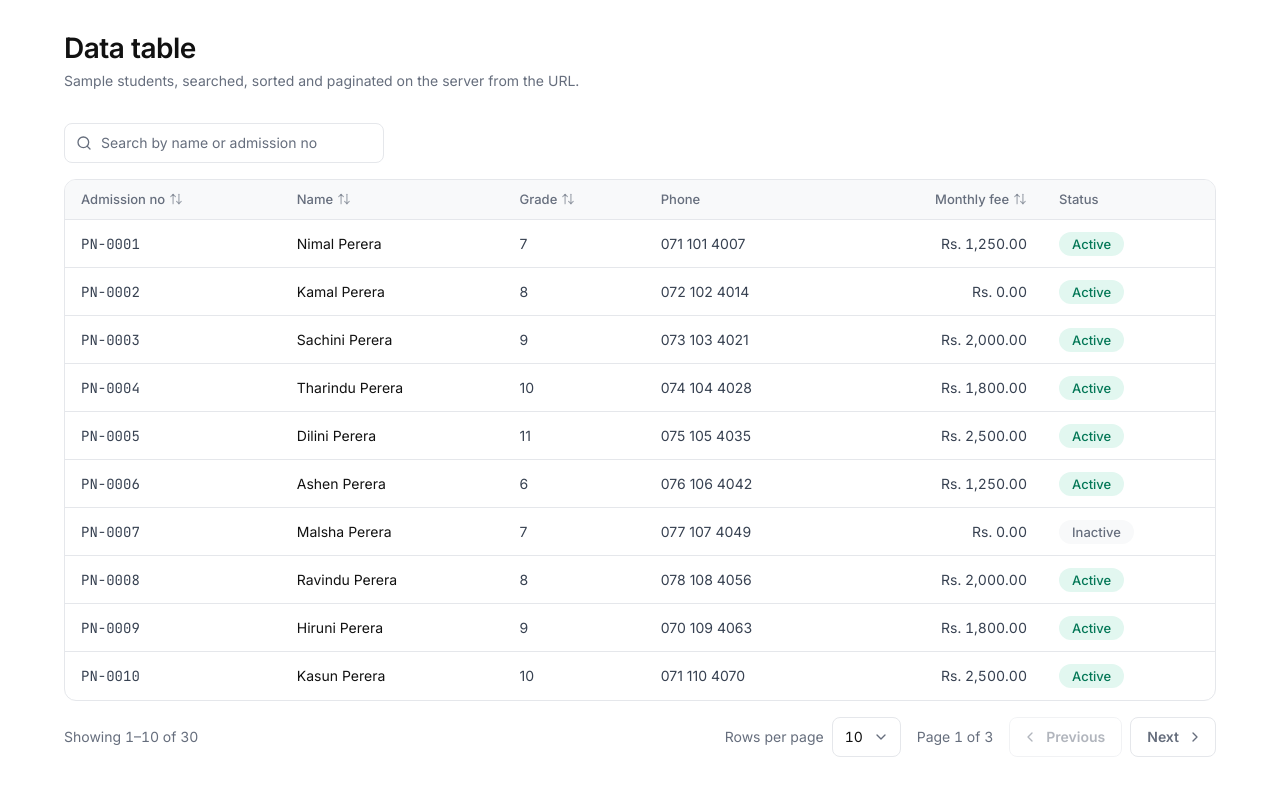
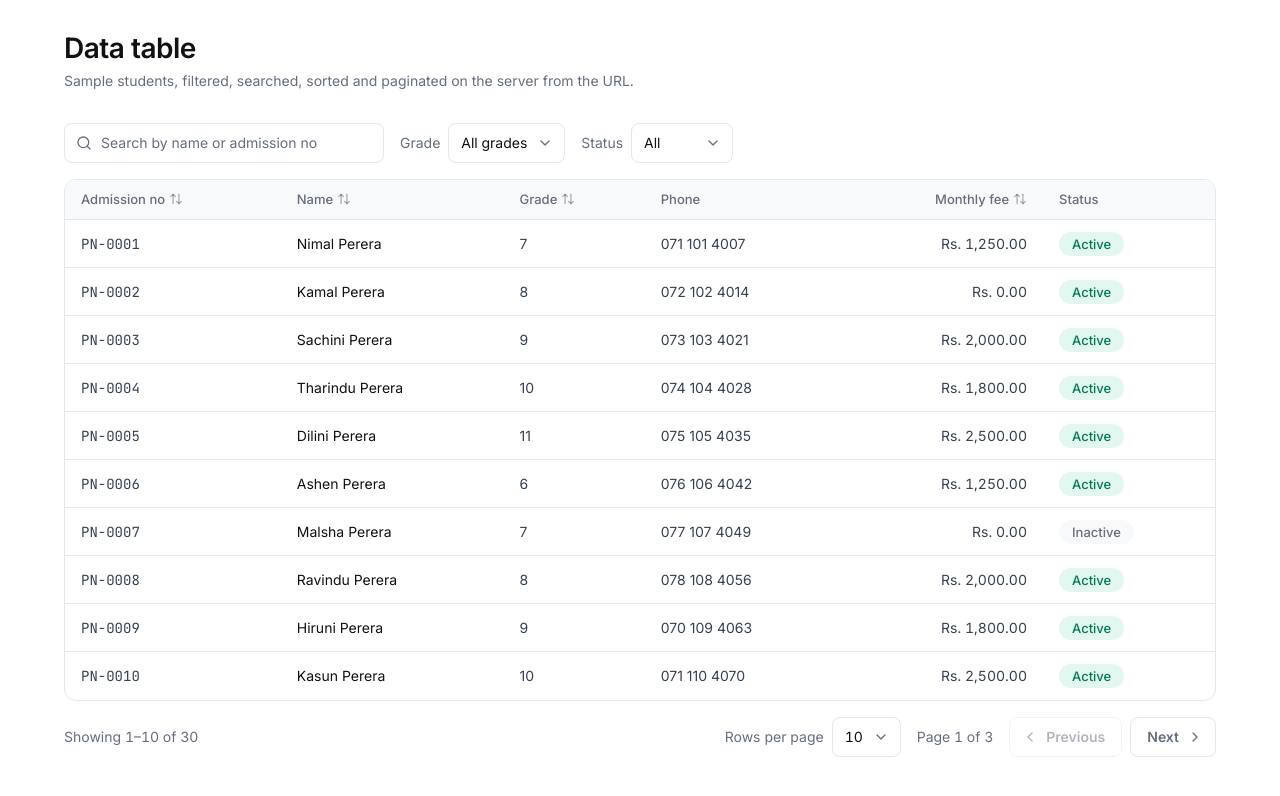
Before and after one commit to hashan1998-it/Panthiya, a Next.js app: page /styleguide/data-table in a window 1280 px wide. Shown: the top 796 px of the page. Built offline with nearby package versions, Linux system fonts and the light colour scheme.

Commit message:
feat: add filters slot to DataTable

```diff
--- a/src/app/styleguide/data-table/page.tsx
+++ b/src/app/styleguide/data-table/page.tsx
@@ -5,6 +5,8 @@ import { Skeleton } from "@/components/ui/skeleton";
 import { getPageInfo, parseTableParams } from "@/lib/table-params";
 import {
   DEMO_SORTABLE_COLUMNS,
+  filterStudents,
+  parseDemoFilters,
   SAMPLE_STUDENTS,
   searchStudents,
   sortStudents,
@@ -18,8 +20,10 @@ export const metadata: Metadata = {
 type SearchParams = Promise<Record<string, string | string[] | undefined>>;
 
 async function StudentsResults({ searchParams }: { searchParams: SearchParams }) {
-  const params = parseTableParams(await searchParams, DEMO_SORTABLE_COLUMNS);
-  const matching = searchStudents(SAMPLE_STUDENTS, params.q);
+  const raw = await searchParams;
+  const params = parseTableParams(raw, DEMO_SORTABLE_COLUMNS);
+  const filtered = filterStudents(SAMPLE_STUDENTS, parseDemoFilters(raw));
+  const matching = searchStudents(filtered, params.q);
   const sorted = sortStudents(matching, params.sort);
   const { offset } = getPageInfo(sorted.length, params.page, params.pageSize);
   const students = sorted.slice(offset, offset + params.pageSize);
@@ -32,7 +36,7 @@ export default function DataTableDemoPage({ searchParams }: { searchParams: Sear
     <main className="mx-auto flex w-full max-w-300 flex-col gap-8 px-4 py-8 md:px-6">
       <PageHeader
         title="Data table"
-        description="Sample students, searched, sorted and paginated on the server from the URL."
+        description="Sample students, filtered, searched, sorted and paginated on the server from the URL."
       />
       <Suspense fallback={<Skeleton className="h-96 w-full rounded-xl" />}>
         <StudentsResults searchParams={searchParams} />
--- a/src/app/styleguide/data-table/sample-students.ts
+++ b/src/app/styleguide/data-table/sample-students.ts
@@ -1,4 +1,5 @@
-import type { TableSort } from "@/lib/table-params";
+import { z } from "zod";
+import { readParam, type RawSearchParams, type TableSort } from "@/lib/table-params";
 
 export type DemoStudent = {
   id: string;
@@ -44,6 +45,38 @@ export const SAMPLE_STUDENTS: DemoStudent[] = SURNAMES.flatMap((surname, s) =>
   }),
 );
 
+export const DEMO_GRADES = [6, 7, 8, 9, 10, 11] as const;
+export const DEMO_STATUSES = ["active", "inactive"] as const;
+
+export type DemoFilters = {
+  grade?: number;
+  status?: (typeof DEMO_STATUSES)[number];
+};
+
+const gradeSchema = z.coerce
+  .number()
+  .int()
+  .refine((grade) => (DEMO_GRADES as readonly number[]).includes(grade))
+  .optional()
+  .catch(undefined);
+
+const statusSchema = z.enum(DEMO_STATUSES).optional().catch(undefined);
+
+export function parseDemoFilters(raw: RawSearchParams): DemoFilters {
+  return {
+    grade: gradeSchema.parse(readParam(raw, "grade")),
+    status: statusSchema.parse(readParam(raw, "status")),
+  };
+}
+
+export function filterStudents(students: DemoStudent[], filters: DemoFilters): DemoStudent[] {
+  return students.filter(
+    (student) =>
+      (filters.grade === undefined || student.grade === filters.grade) &&
+      (filters.status === undefined || student.active === (filters.status === "active")),
+  );
+}
+
 export function searchStudents(students: DemoStudent[], q: string): DemoStudent[] {
   if (!q) return students;
 
--- a/src/app/styleguide/data-table/students-table.tsx
+++ b/src/app/styleguide/data-table/students-table.tsx
@@ -1,13 +1,24 @@
 "use client";
 
 import { createDataTableColumnHelper, DataTable } from "@/components/shared/data-table";
+import { DataTableSelectFilter } from "@/components/shared/data-table-select-filter";
 import { Badge } from "@/components/ui/badge";
-import { DEMO_SORTABLE_COLUMNS, type DemoStudent } from "./sample-students";
+import { DEMO_GRADES, DEMO_SORTABLE_COLUMNS, type DemoStudent } from "./sample-students";
 
 const feeFormatter = new Intl.NumberFormat("en-LK", {
   minimumFractionDigits: 2,
   maximumFractionDigits: 2,
 });
+
+const GRADE_OPTIONS = DEMO_GRADES.map((grade) => ({
+  value: String(grade),
+  label: `Grade ${grade}`,
+}));
+
+const STATUS_OPTIONS = [
+  { value: "active", label: "Active" },
+  { value: "inactive", label: "Inactive" },
+];
 
 const column = createDataTableColumnHelper<DemoStudent>();
 
@@ -52,6 +63,22 @@ export function StudentsTable({ students, rowCount }: StudentsTableProps) {
       rowCount={rowCount}
       sortableColumns={DEMO_SORTABLE_COLUMNS}
       searchPlaceholder="Search by name or admission no"
+      filters={
+        <>
+          <DataTableSelectFilter
+            param="grade"
+            label="Grade"
+            allLabel="All grades"
+            options={GRADE_OPTIONS}
+          />
+          <DataTableSelectFilter
+            param="status"
+            label="Status"
+            allLabel="All"
+            options={STATUS_OPTIONS}
+          />
+        </>
+      }
       getRowId={(student) => student.id}
     />
   );
--- /dev/null
+++ b/src/components/shared/data-table-select-filter.tsx
@@ -0,0 +1,43 @@
+"use client";
+
+import { useDataTableFilter } from "@/components/shared/data-table";
+import { NativeSelect } from "@/components/ui/native-select";
+
+type FilterOption = {
+  value: string;
+  label: string;
+};
+
+type DataTableSelectFilterProps = {
+  param: string;
+  label: string;
+  allLabel: string;
+  options: readonly FilterOption[];
+};
+
+export function DataTableSelectFilter({
+  param,
+  label,
+  allLabel,
+  options,
+}: DataTableSelectFilterProps) {
+  const { value, setValue, disabled } = useDataTableFilter(param);
+
+  return (
+    <label className="flex items-center gap-2 text-body-sm text-muted-foreground">
+      {label}
+      <NativeSelect
+        value={value}
+        disabled={disabled}
+        onChange={(event) => setValue(event.target.value || null)}
+      >
+        <option value="">{allLabel}</option>
+        {options.map((option) => (
+          <option key={option.value} value={option.value}>
+            {option.label}
+          </option>
+        ))}
+      </NativeSelect>
+    </label>
+  );
+}
--- a/src/components/shared/data-table.tsx
+++ b/src/components/shared/data-table.tsx
@@ -1,6 +1,6 @@
 "use client";
 
-import { Suspense, useEffect, useState, type ReactNode } from "react";
+import { createContext, Suspense, useContext, useEffect, useState, type ReactNode } from "react";
 import {
   createColumnHelper,
   FlexRender,
@@ -18,10 +18,10 @@ import {
   ArrowDown,
   ArrowUp,
   ArrowUpDown,
-  ChevronDown,
   ChevronLeft,
   ChevronRight,
   Inbox,
+  ListFilter,
   Search,
   SearchX,
 } from "lucide-react";
@@ -29,6 +29,7 @@ import { EmptyState } from "@/components/shared/empty-state";
 import { useTableParams } from "@/components/shared/use-table-params";
 import { Button } from "@/components/ui/button";
 import { Input } from "@/components/ui/input";
+import { NativeSelect } from "@/components/ui/native-select";
 import {
   Table,
   TableBody,
@@ -40,9 +41,11 @@ import {
 import {
   DEFAULT_PAGE_SIZE,
   getPageInfo,
+  isFilterKey,
   MAX_SEARCH_LENGTH,
   PAGE_SIZE_OPTIONS,
   parseTableParams,
+  readParam,
   type PageInfo,
   type TableParamsChange,
   type TableSort,
@@ -72,6 +75,7 @@ type DataTableProps<TData extends RowData> = {
   rowCount?: number;
   sortableColumns?: readonly string[];
   searchPlaceholder?: string;
+  filters?: ReactNode;
   getRowId?: (row: TData) => string;
   emptyState?: ReactNode;
 };
@@ -79,6 +83,7 @@ type DataTableProps<TData extends RowData> = {
 type DataTableViewProps<TData extends RowData> = DataTableProps<TData> & {
   sort: TableSort | null;
   q: string;
+  isFiltered?: boolean;
   page: number;
   pageSize: number;
   onChange?: (change: TableParamsChange) => void;
@@ -103,10 +108,12 @@ function DataTableView<TData extends RowData>({
   rowCount,
   sortableColumns = NO_SORTABLE_COLUMNS,
   searchPlaceholder,
+  filters,
   getRowId,
   emptyState,
   sort,
   q,
+  isFiltered = false,
   page,
   pageSize,
   onChange,
@@ -150,13 +157,16 @@ function DataTableView<TData extends RowData>({
 
   return (
     <div className="flex flex-col gap-4">
+      {(searchPlaceholder || filters) && (
+        <div className="flex flex-col gap-4 md:flex-row md:items-center">
           {searchPlaceholder && (
-        <div className="flex flex-col gap-4 md:flex-row md:items-center">
             <DataTableSearch
               q={q}
               placeholder={searchPlaceholder}
               onSearch={onChange ? (nextQ) => onChange({ q: nextQ }) : undefined}
             />
+          )}
+          {filters && <div className="flex flex-wrap items-center gap-4">{filters}</div>}
         </div>
       )}
       <Table
@@ -238,6 +248,13 @@ function DataTableView<TData extends RowData>({
                     icon={SearchX}
                     title={`No results for "${q}"`}
                     description="Check the spelling or try a different search."
+                    className="rounded-none border-0 bg-transparent"
+                  />
+                ) : isFiltered ? (
+                  <EmptyState
+                    icon={ListFilter}
+                    title="No matching results"
+                    description="Try changing or clearing the filters."
                     className="rounded-none border-0 bg-transparent"
                   />
                 ) : (
@@ -339,23 +356,16 @@ function DataTablePagination({
       <div className="flex flex-wrap items-center gap-4">
         <label className="flex items-center gap-2">
           Rows per page
-          <span className="relative inline-flex">
-            <select
+          <NativeSelect
             value={pageSize}
             onChange={(event) => onPageSizeChange(Number(event.target.value))}
-              className="h-10 cursor-pointer appearance-none rounded-lg border border-input bg-background pr-9 pl-3 text-foreground tabular-nums transition-colors duration-150 outline-none hover:bg-muted focus-visible:border-ring focus-visible:ring-3 focus-visible:ring-ring/50 motion-reduce:transition-none dark:scheme-dark"
           >
             {PAGE_SIZE_OPTIONS.map((size) => (
               <option key={size} value={size}>
                 {size}
               </option>
             ))}
-            </select>
-            <ChevronDown
-              aria-hidden
-              className="pointer-events-none absolute top-1/2 right-3 size-4 -translate-y-1/2 text-muted-foreground"
-            />
-          </span>
+          </NativeSelect>
         </label>
         <p aria-live="polite" className="tabular-nums">
           Page {pageInfo.page} of {pageInfo.pageCount}
@@ -375,20 +385,46 @@ function DataTablePagination({
   );
 }
 
+type DataTableFilterContextValue = {
+  getValue: (key: string) => string;
+  setValue: (key: string, value: string | null) => void;
+};
+
+const DataTableFilterContext = createContext<DataTableFilterContextValue | null>(null);
+
+export function useDataTableFilter(key: string) {
+  const context = useContext(DataTableFilterContext);
+
+  return {
+    value: context?.getValue(key) ?? "",
+    setValue: (value: string | null) => context?.setValue(key, value),
+    disabled: context === null,
+  };
+}
+
 function DataTableWithUrlState<TData extends RowData>(props: DataTableProps<TData>) {
   const { searchParams, setTableParams, isPending } = useTableParams();
   const params = parseTableParams(searchParams, props.sortableColumns ?? NO_SORTABLE_COLUMNS);
+  const isFiltered = [...searchParams.keys()].some(isFilterKey);
+
+  const filterContext: DataTableFilterContextValue = {
+    getValue: (key) => readParam(searchParams, key) ?? "",
+    setValue: (key, value) => setTableParams({ filters: { [key]: value } }),
+  };
 
   return (
+    <DataTableFilterContext value={filterContext}>
       <DataTableView
         {...props}
         sort={params.sort}
         q={params.q}
+        isFiltered={isFiltered}
         page={params.page}
         pageSize={params.pageSize}
         onChange={setTableParams}
         isPending={isPending}
       />
+    </DataTableFilterContext>
   );
 }
 
--- /dev/null
+++ b/src/components/ui/native-select.tsx
@@ -0,0 +1,24 @@
+import type { ComponentProps } from "react";
+import { ChevronDown } from "lucide-react";
+import { cn } from "@/lib/utils";
+
+function NativeSelect({ className, ...props }: ComponentProps<"select">) {
+  return (
+    <span data-slot="native-select-wrapper" className="relative inline-flex">
+      <select
+        data-slot="native-select"
+        className={cn(
+          "h-10 cursor-pointer appearance-none rounded-lg border border-input bg-background pr-9 pl-3 text-body-sm text-foreground tabular-nums transition-colors duration-150 outline-none hover:bg-muted focus-visible:border-ring focus-visible:ring-3 focus-visible:ring-ring/50 disabled:pointer-events-none disabled:opacity-50 motion-reduce:transition-none dark:scheme-dark",
+          className,
+        )}
+        {...props}
+      />
+      <ChevronDown
+        aria-hidden
+        className="pointer-events-none absolute top-1/2 right-3 size-4 -translate-y-1/2 text-muted-foreground"
+      />
+    </span>
+  );
+}
+
+export { NativeSelect };
--- a/src/lib/table-params.ts
+++ b/src/lib/table-params.ts
@@ -16,9 +16,17 @@ export type TableParams = {
   q: string;
 };
 
-export type TableParamsChange = Partial<TableParams>;
+export type TableParamsChange = Partial<TableParams> & {
+  filters?: Record<string, string | null>;
+};
 
-type RawSearchParams = URLSearchParams | Record<string, string | string[] | undefined>;
+export type RawSearchParams = URLSearchParams | Record<string, string | string[] | undefined>;
+
+const RESERVED_KEYS: readonly string[] = ["q", "sort", "page", "pageSize"];
+
+export function isFilterKey(key: string) {
+  return !RESERVED_KEYS.includes(key);
+}
 
 const pageSchema = z.coerce.number().int().min(1).catch(1);
 
@@ -29,7 +37,7 @@ const pageSizeSchema = z.coerce
 
 const searchSchema = z.string().trim().max(MAX_SEARCH_LENGTH).catch("");
 
-function readParam(raw: RawSearchParams, key: string) {
+export function readParam(raw: RawSearchParams, key: string) {
   if (raw instanceof URLSearchParams) {
     return raw.get(key) ?? undefined;
   }
@@ -112,6 +120,12 @@ export function applyTableParamsChange(
     );
   }
 
+  for (const [key, value] of Object.entries(change.filters ?? {})) {
+    if (isFilterKey(key)) {
+      setOrDelete(next, key, value || null);
+    }
+  }
+
   if (change.page !== undefined) {
     setOrDelete(next, "page", change.page > 1 ? String(change.page) : null);
   } else {
```
Lines whose indentation alone changed are shown as unchanged.
